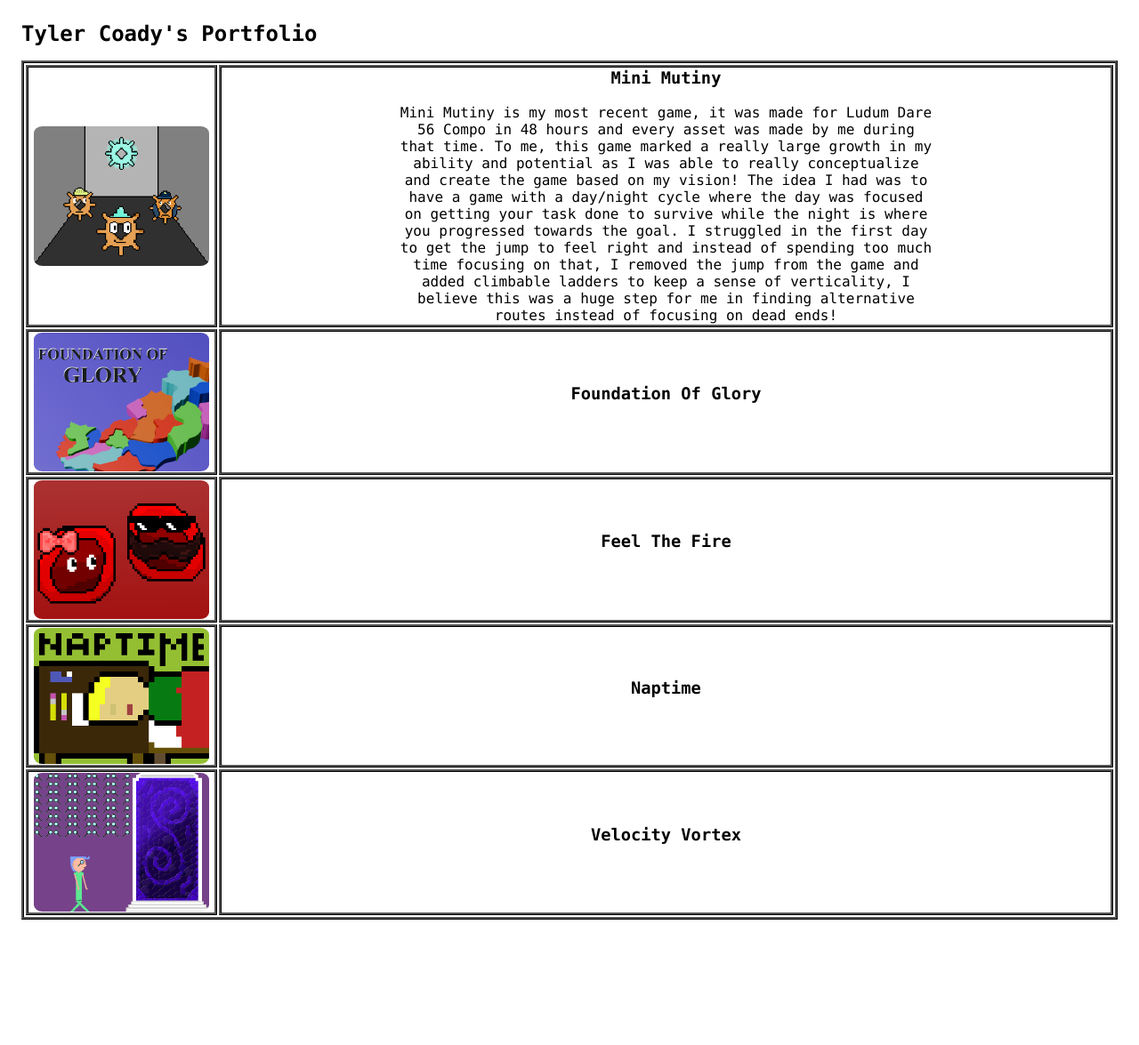
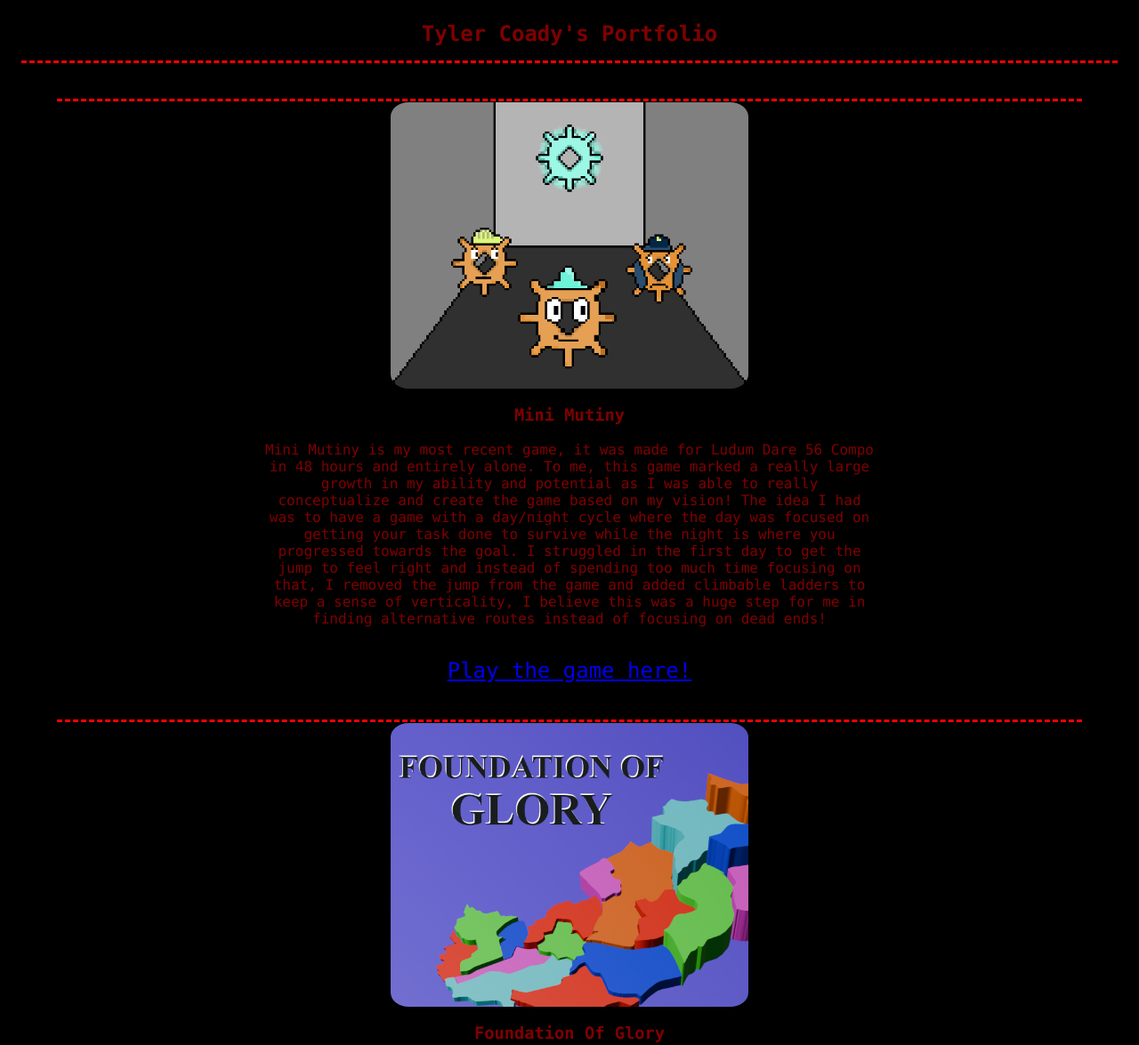
Before and after one commit to BUDSTER16/TylerCoady.github.io, a plain HTML site: page portfolio.html in a window 1280 px wide. Shown: the top 1175 px of the page at 89% size. Before the commit the page ends 1058 px from the top, so only its background shows below. Drawn offline with Linux system fonts and the light colour scheme.

Commit message:
Updated portfolio and stylesheet :)

```diff
--- a/portfolio.html
+++ b/portfolio.html
@@ -8,30 +8,47 @@
 		<h1>Tyler Coady's Portfolio</h1>
 		<table>
 			<tr>
-				<td><img class="portfolioImg" src="images/MiniMutiny.png"></td>
-				<td><h3 class="gameTitle">Mini Mutiny</h3>
-					<p class="gameDesc">Mini Mutiny is my most recent game, it was made for Ludum Dare 56 Compo in 48 hours and every asset was made by me during that time. To me, this game marked a really large growth in my ability and potential as I was able to really conceptualize and create the game based on my vision! The idea I had was to have a game with a day/night cycle where the day was focused on getting your task done to survive while the night is where you progressed towards the goal. I struggled in the first day to get the jump to feel right and instead of spending too much time focusing on that, I removed the jump from the game and added climbable ladders to keep a sense of verticality, I believe this was a huge step for me in finding alternative routes instead of focusing on dead ends!</p></td>
+				<td>
+					<img class="portfolioImg" src="images/MiniMutiny.png">
+					<h3 class="gameTitle">Mini Mutiny</h3>
+					<p class="gameDesc">Mini Mutiny is my most recent game, it was made for Ludum Dare 56 Compo in 48 hours and entirely alone. To me, this game marked a really large growth in my ability and potential as I was able to really conceptualize and create the game based on my vision! The idea I had was to have a game with a day/night cycle where the day was focused on getting your task done to survive while the night is where you progressed towards the goal. I struggled in the first day to get the jump to feel right and instead of spending too much time focusing on that, I removed the jump from the game and added climbable ladders to keep a sense of verticality, I believe this was a huge step for me in finding alternative routes instead of focusing on dead ends!</p>
+					<br/>
+					<div class = "PortfolioLink"><a href="https://budster16.itch.io/mini-mutiny" target="_blank">Play the game here!</a></div>
+				</td>
 			</tr>
 			<tr>
-				<td><img class="portfolioImg" src="images/FOG_Logo.png"></td>
-				<td><h3 class="gameTitle">Foundation Of Glory</h3>
-					<p class="gameDesc"></p></td>
+				<td>
+					<img class="portfolioImg" src="images/FOG_Logo.png">
+					<h3 class="gameTitle">Foundation Of Glory</h3>
+					<p class="gameDesc">Foundation Of Glory was a weird game to make, it was made for the GMTK Game Jam 2024 in 4 days by me and a partner. The theme of the jam (built to scale) with the explanation from the host
+						didn't instantly lead to ideas like many of the other jams, but with my partner, we settled on challenging ourselves technically with a 3D map and mechanics
+						similar to the board game, RISK, with the added complexity that is achievable with a video game! The game came out relatively unpolished but for the time constraint and the complexity of the
+						game, I wasn't disappointed! This game challenged me in new ways such as using Unity's Shader Graph to create a custom shader that highlights clicked territories and a somewhat simple enemy behaviour that can make decisions and expand territory as well as logic to make every game unique! We also challenged ourselves to make a game with endings rather than winning or losing to make every playthrough impactful. The game has a short timer to play which comes from past mistakes in making games too long for the average game jam judge and player to consume and enjoy!
+					</p>
+					<div class = "PortfolioLink"><a href="https://budster16.itch.io/foundation-of-glory" target="_blank">Play the game here!</a></div>
+				</td>
 			</tr>
 			<tr>
-
-				<td><img class="portfolioImg" src="images/FeelTheFire_logo.png"></td>
-				<td><h3 class="gameTitle">Feel The Fire</h3>
-					<p class="gameDesc"></p></td>
+				<td>
+					<img class="portfolioImg" src="images/FeelTheFire_logo.png">
+					<h3 class="gameTitle">Feel The Fire</h3>
+					<p class="gameDesc">Feel The Fire was meant to be practice for taking on bigger game jams after graduating college, it was made for MelonJam 5 in 3 days with a team consisting of me and one other person. The game absolutely taught me a lot of lessons in hindset, particularly about lenience with players especially in a game jam setting where most players only try out the game for 5-10 minutes maximum. I learned from writing for this game just how hard writing can be when you aren't sleeping much on a crunch schedule. Feel The Fire was the first game I created that was built for web which was a great and simple learning experience that I utilized heavily in subsequent game jams. The song used for all the racing in-game was created by my friend who's a musical artist and really adds to the personality and the special place this game holds in my heart. The big surprise after this game jam was just how much I fell in love with this piece of work, this game was shockingly better than what I believed I was capable of and inspired me to continue on the journey of making games.</p>
+					<div class = "PortfolioLink"><a href="https://budster16.itch.io/feel-the-fire" target="_blank">Play the game here!</a></div>
+				</td>
 			</tr>
 			<tr>
-				<td><img class="portfolioImg" src="images/NaptimeThumbnail2.png"></td>
-				<td><h3 class="gameTitle">Naptime</h3>
-					<p class="gameDesc"></p></td>
+				<td><img class="portfolioImg" src="images/NaptimeThumbnail2.png">
+					<h3 class="gameTitle">Naptime</h3>
+					<p class="gameDesc">Naptime was made for the 2nd St Lawrence College Game Jam in 36 hours and alone. Naptime was my biggest disappointment so far in my game making journey, but through the disappointment, I learned a ton about time management. I made Naptime to try and clinch the first place trophy of the jam because I had previously taken second place. During the second half of the jam, I didn't budget nearly enough time and bounced constantly from idea to idea without solidifying the basics of the game, as a result the game is unfinished and practically unplayable. Despite the resulting game, I learned how to do art much better in order to make this game alone, I definitely lost too much time to art but it proved to be a useful skill in game jams much further down the line where I used my time better than this one. Due to a weaker showing at this specific jam, Naptime earned third place and I took home a bronze trophy!</p>
+					<div class = "PortfolioLink"><a href="https://budster16.itch.io/naptime" target="_blank">Download the game here!</a></div>
+				</td>
 			</tr>
 			<tr>
-				<td><img class="portfolioImg" src="images/VelocityVortex.png"></td>
-				<td><h3 class="gameTitle">Velocity Vortex</h3>
-					<p class="gameDesc"></p></td>
+				<td><img class="portfolioImg" src="images/VelocityVortex.png">
+					<h3 class="gameTitle">Velocity Vortex</h3>
+					<p class="gameDesc">Velocity Vortex was made for the inaugural St Lawrence College Game Jam in 36 hours by a team consisting of me and 2 others. We created Velocity Vortex in my final year of college and it was the first time I had ever created a game for release. The game is fairly unpolished and employs a lot of "band-aid" solutions to bugs that would be much easier for me to fix now. Velocity Vortex is a deeply flawed first game but it taught me a lot and I studied it heavily afterwards to learn many more lessons from it! Velocity Vortex ended up earning second place in the game jam, and a silver trophy. Falling just shy of first was painful for me but beyond that, it was helpful as I could quickly identify what other games brought to the table and where our game had fallen short which still inspires changes and extra polish in every single game jam I've done since!</p>
+					<div class = "PortfolioLink"><a href="https://budster16.itch.io/velocity-vortex" target="_blank">Download the game here!</a></div>
+				</td>
 			</tr>
 		</table>
 	</BODY>
--- a/stylesheet.css
+++ b/stylesheet.css
@@ -5,11 +5,16 @@ body{
 	text-align: left;
 	size: 95%;
 
+	background-color: black;
+	color: maroon;
 }
 
 table, tr, td{
 	border: 3px solid black;
-	border-style:ridge;
+	border-style: none;
+	border-top-style:dashed;
+	border-color: red;
+	border-spacing: 40px;
 	table-layout:auto;
 }
 
@@ -46,8 +51,8 @@ img.portfolioImg{
 	margin-right: auto;
 	border-radius: 5%;
 	height: auto;
-	max-width: 95%;
-	min-width: 90%
+	max-width: 35%;
+	min-width: 25%
 }
 
 .personal{
@@ -73,3 +78,18 @@ img.portfolioImg{
 	max-width: 60%;
 	text-align: center;
 }
+
+h1{
+	display: block;
+	margin-left: auto;
+	margin-right: auto;
+	text-align: center;
+}
+
+.PortfolioLink{
+	display: block;
+	margin-left: auto;
+	margin-right: auto;
+	text-align: center;
+	font-size: 24px;
+}
```
